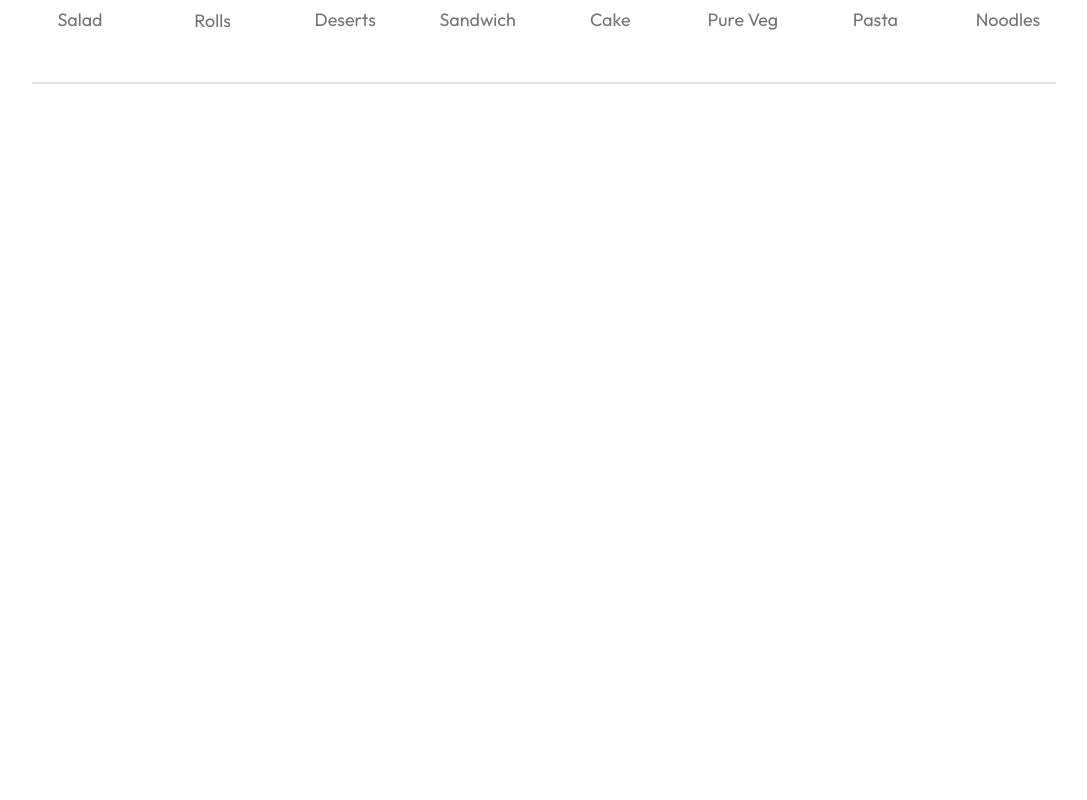
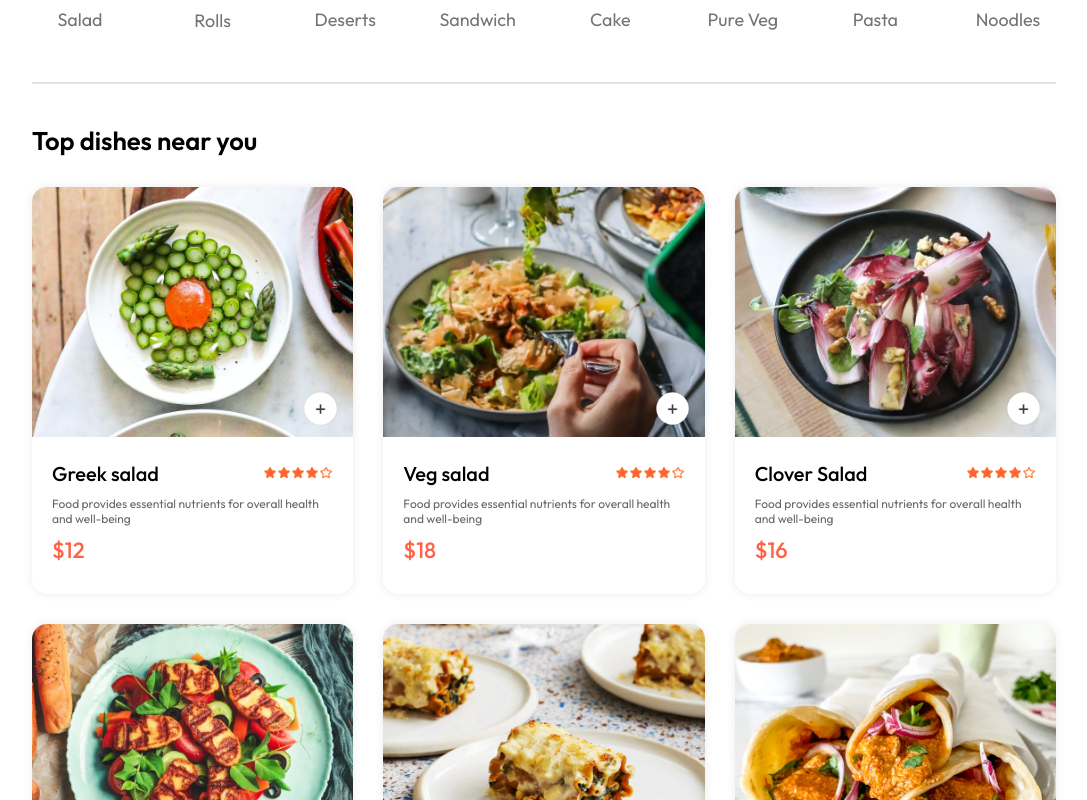
Before and after one commit to k-nishan/food-delivery-app, a React (Vite) app in the folder frontend/: page / in a window 1280 px wide. Shown: the part 820-1620 px from the top of the page, without its empty margins (96-1183 px from the left). Before the commit the page ends 914 px from the top, so only its background shows below. Built offline with nearby package versions, Linux system fonts and the light colour scheme.

Commit message:
food list added

```diff
--- /dev/null
+++ b/frontend/src/components/FoodDisplay/FoodDisplay.css
@@ -0,0 +1,16 @@
+.food-display{
+    margin-top: 30px;
+}
+
+.food-display h2{
+    font-size: max(2vw, 24px);
+    font-weight: 600;
+}
+
+.food-display-list {
+    display: grid;
+    grid-template-columns: repeat(auto-fill, minmax(240px, 1fr));
+    margin-top: 30px;
+    gap: 30px;
+    row-gap: 30px;
+}
--- /dev/null
+++ b/frontend/src/components/FoodDisplay/FoodDisplay.jsx
@@ -0,0 +1,30 @@
+import React, { useContext } from "react";
+import "./FoodDisplay.css";
+import { StoreContext } from "../../context/StoreContext";
+import FoodItem from "../FoodItem/FoodItem";
+
+const FoodDisplay = ({ category }) => {
+  const { food_list } = useContext(StoreContext);
+
+  return (
+    <div className='food-display' id='food-display'>
+      <h2>Top dishes near you</h2>
+      <div className='food-display-list'>
+        {food_list.map((item, index) => {
+          return (
+            <FoodItem
+              key={index}
+              id={item._id}
+              name={item.name}
+              description={item.description}
+              price={item.price}
+              image={item.image}
+            />
+          );
+        })}
+      </div>
+    </div>
+  );
+};
+
+export default FoodDisplay;
--- /dev/null
+++ b/frontend/src/components/FoodItem/FoodItem.css
@@ -0,0 +1,74 @@
+.food-item{
+    width: 100%;
+    margin: auto;
+    border-radius: 15px;
+    box-shadow: 0px 0px 10px #00000015;
+    transition: 0.3s;
+    animation: fadeIn 1s;
+}
+
+.food-item-image {
+    width: 100%;
+    border-radius: 15px 15px 0px 0px;
+}
+
+.food-item-info {
+    padding: 20px;
+}
+
+.food-item-name-rating {
+    display: flex;
+    justify-content: space-between;
+    align-items: center;
+    margin-bottom: 10px;
+}
+
+.food-item-name-rating p{
+    font-size: 20px;
+    font-weight: 500;
+}
+
+.food-item-name-rating img{
+    width: 70px;
+}
+
+.food-item-desc {
+    color: #676767;
+    font-size: 12px;
+}
+
+.food-item-price{
+    color: tomato;
+    font-size: 22px;
+    font-weight: 500;
+    margin: 10px 0px;
+}
+
+.food-item-image-container{
+    position: relative;
+}
+
+.food-item-image-container .add{
+    width: 35px;
+    position: absolute;
+    bottom: 15px;
+    right: 15px;
+    cursor: pointer;
+    border-radius: 50%;
+}
+
+.food-item-counter{
+    position: absolute;
+    bottom: 15px;
+    right: 15px;
+    display: flex;
+    align-items: center;
+    gap: 10px;
+    padding: 6px;
+    border-radius: 50px;
+    background-color: white;
+}
+
+.food-item-counter img{
+    width: 30px;
+}
--- /dev/null
+++ b/frontend/src/components/FoodItem/FoodItem.jsx
@@ -0,0 +1,45 @@
+import React, { useState } from "react";
+import "./FoodItem.css";
+import { assets } from "../../assets/assets";
+
+const FoodItem = ({ id, name, price, description, image }) => {
+  const [itemCount, setItemCount] = useState(0);
+
+  return (
+    <div className='food-item'>
+      <div className='food-item-image-container'>
+        <img className='food-item-image' src={image} alt='' />
+        {!itemCount ? (
+          <img
+            className='add'
+            onClick={() => setItemCount((prev) => prev + 1)}
+            src={assets.add_icon_white}
+            alt='add-icon'
+          />
+        ) : (
+          <div className='food-item-counter'>
+            <img
+              onClick={() => setItemCount((prev) => prev - 1)}
+              src={assets.remove_icon_red}
+            />
+            <p>{itemCount}</p>
+            <img
+              onClick={() => setItemCount((prev) => prev + 1)}
+              src={assets.add_icon_green}
+            />
+          </div>
+        )}
+      </div>
+      <div className='food-item-info'>
+        <div className='food-item-name-rating'>
+          <p>{name}</p>
+          <img src={assets.rating_starts} alt='' />
+        </div>
+        <p className='food-item-desc'>{description}</p>
+        <p className='food-item-price'>${price}</p>
+      </div>
+    </div>
+  );
+};
+
+export default FoodItem;
--- /dev/null
+++ b/frontend/src/context/StoreContext.jsx
@@ -0,0 +1,19 @@
+import { createContext } from "react";
+import { food_list } from "../assets/assets";
+
+export const StoreContext = createContext(null)
+
+const StoreContextProvider = (props) => {
+
+    const contextValue = {
+        food_list
+    }
+
+    return(
+        <StoreContext.Provider value={contextValue}>
+            {props.children}
+        </StoreContext.Provider>
+    )
+}
+
+export default StoreContextProvider
--- a/frontend/src/main.jsx
+++ b/frontend/src/main.jsx
@@ -1,11 +1,14 @@
-import { StrictMode } from 'react'
-import { createRoot } from 'react-dom/client'
-import './index.css'
-import App from './App.jsx'
-import { BrowserRouter} from 'react-router-dom'
+import { StrictMode } from "react";
+import { createRoot } from "react-dom/client";
+import "./index.css";
+import App from "./App.jsx";
+import { BrowserRouter } from "react-router-dom";
+import StoreContextProvider from "./context/StoreContext.jsx";
 
-createRoot(document.getElementById('root')).render(
+createRoot(document.getElementById("root")).render(
   <BrowserRouter>
-    <App />
-  </BrowserRouter>,
-)
+    <StoreContextProvider>
+      <App />
+    </StoreContextProvider>
+  </BrowserRouter>
+);
--- a/frontend/src/pages/Home/Home.jsx
+++ b/frontend/src/pages/Home/Home.jsx
@@ -2,6 +2,7 @@
 import './Home.css'
 import Header from '../../components/Header/Header'
 import ExploreMenu from '../../components/ExploreMenu/ExploreMenu'
+import FoodDisplay from '../../components/FoodDisplay/FoodDisplay'
 
 const Home = () => {
 
@@ -11,6 +12,7 @@
     <div>
       <Header />
       <ExploreMenu category={category} setCategory={setCategory}/>
+      <FoodDisplay category={category}/>
     </div>
   )
 }
```
